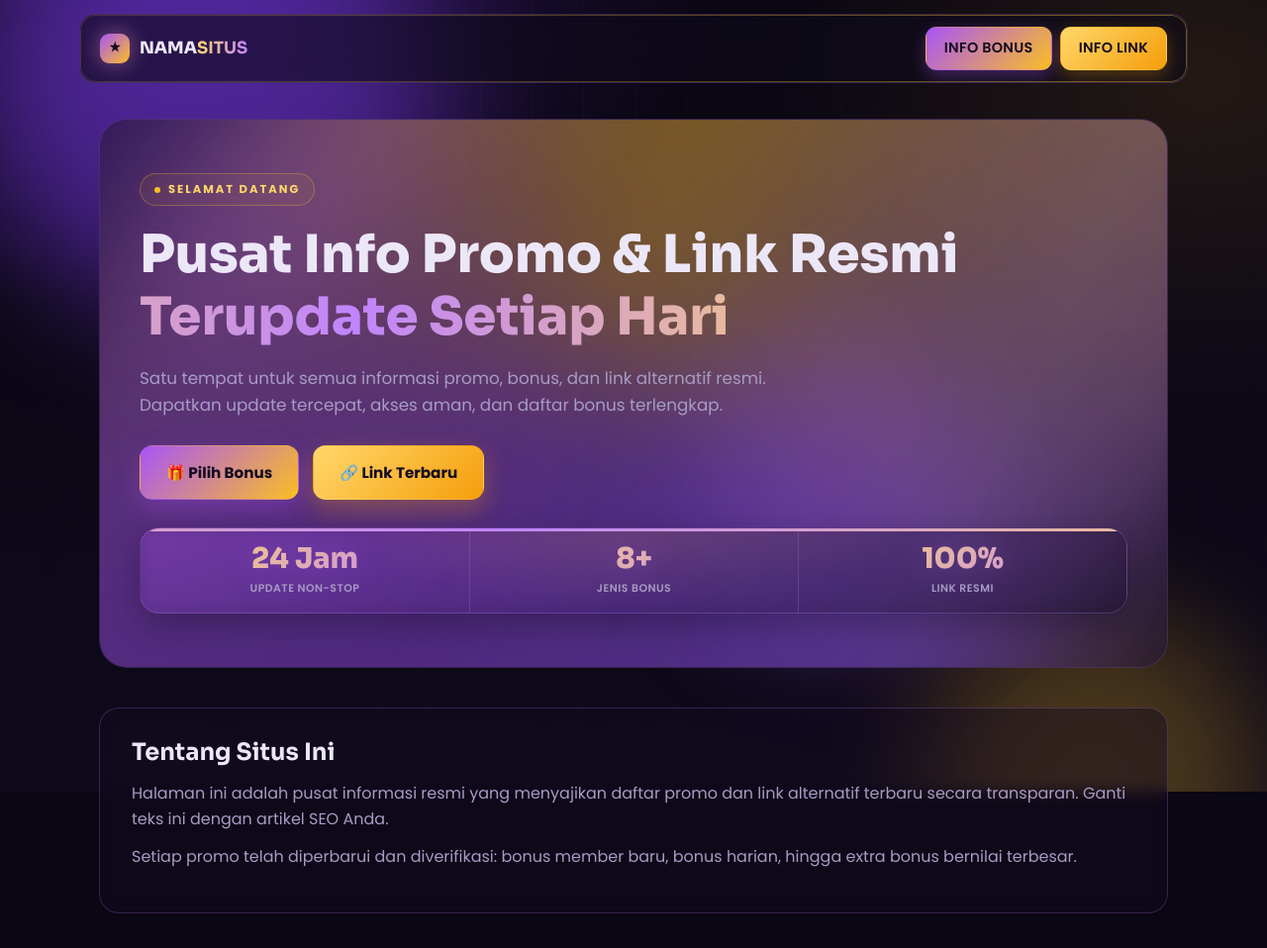
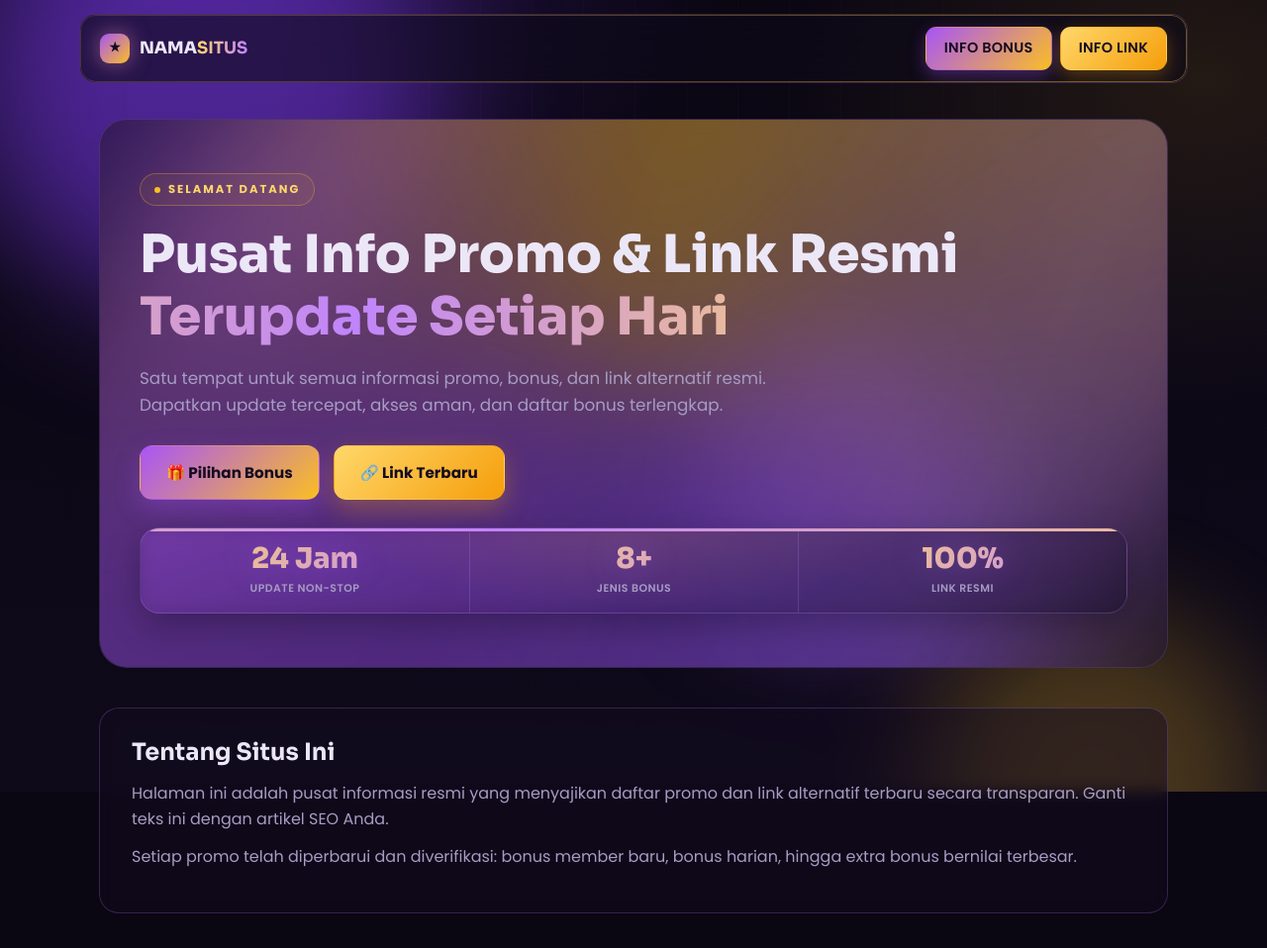
Before and after one commit to kuyagames/mpo888info, a PHP site: page / in a window 1280 px wide. Shown: the top 958 px of the page at 99% size. Run offline with PHP 8.4, Linux system fonts and the light colour scheme; data comes from the database, SQL or seed files in the repository; a stand-in replaces the project's code that opens the database connection; some libraries are stand-ins or nearby versions.

Commit message:
Tombol jadi Pilihan Bonus

```diff
--- a/index.php
+++ b/index.php
@@ -102,7 +102,7 @@ if ($fav !== '') { $fp = __DIR__ . '/' . ltrim($fav, '/'); if (is_file($fp) && (
     <div class="hero-img-box"><img src="<?= e($heroImg) ?>" alt="<?= e($siteName) ?>"></div>
     <div class="hero-overlays">
       <div class="hero-cta hero-cta-over">
-        <a href="#promo" class="btn btn-bonus">🎁 Pilih Bonus</a>
+        <a href="#promo" class="btn btn-bonus">🎁 Pilihan Bonus</a>
         <a href="#link" class="btn btn-gold">🔗 Link Terbaru</a>
       </div>
       <div class="stats stats-over">
@@ -127,7 +127,7 @@ if ($fav !== '') { $fp = __DIR__ . '/' . ltrim($fav, '/'); if (is_file($fp) && (
     <h1 style="margin-top:18px"><?= e(sv($s,'about_title')) ?> <span class="grad"><?= e(sv($s,'about_subtitle')) ?></span></h1>
     <p class="lead"><?= e(sv($s,'about_lead')) ?></p>
     <div class="hero-cta">
-      <a href="#promo" class="btn btn-bonus">🎁 Pilih Bonus</a>
+      <a href="#promo" class="btn btn-bonus">🎁 Pilihan Bonus</a>
       <a href="#link" class="btn btn-gold">🔗 Link Terbaru</a>
     </div>
     <div class="stats">
```
